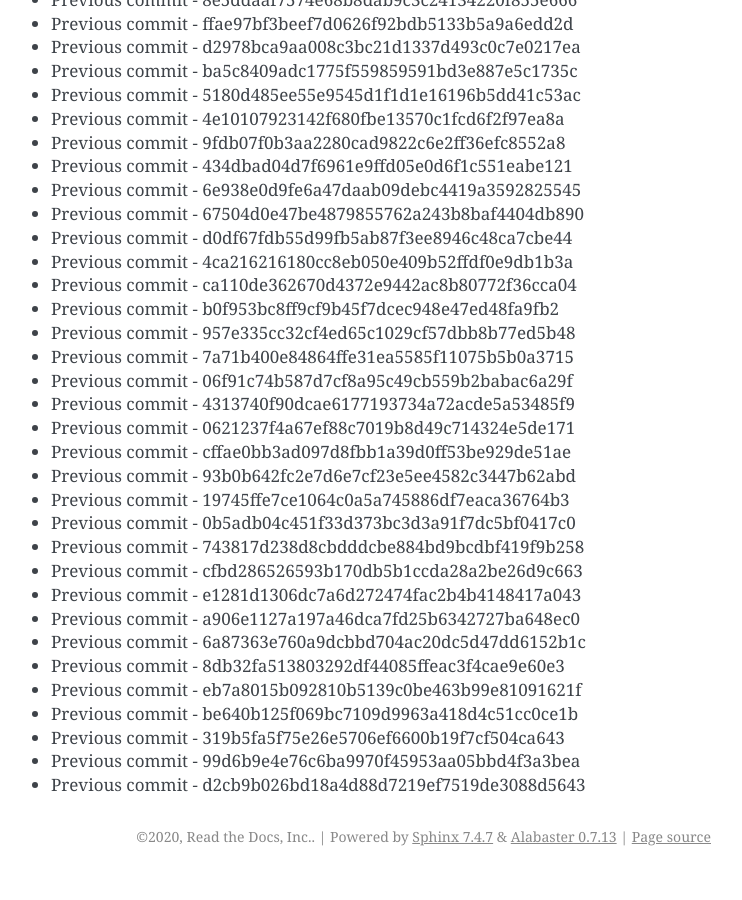
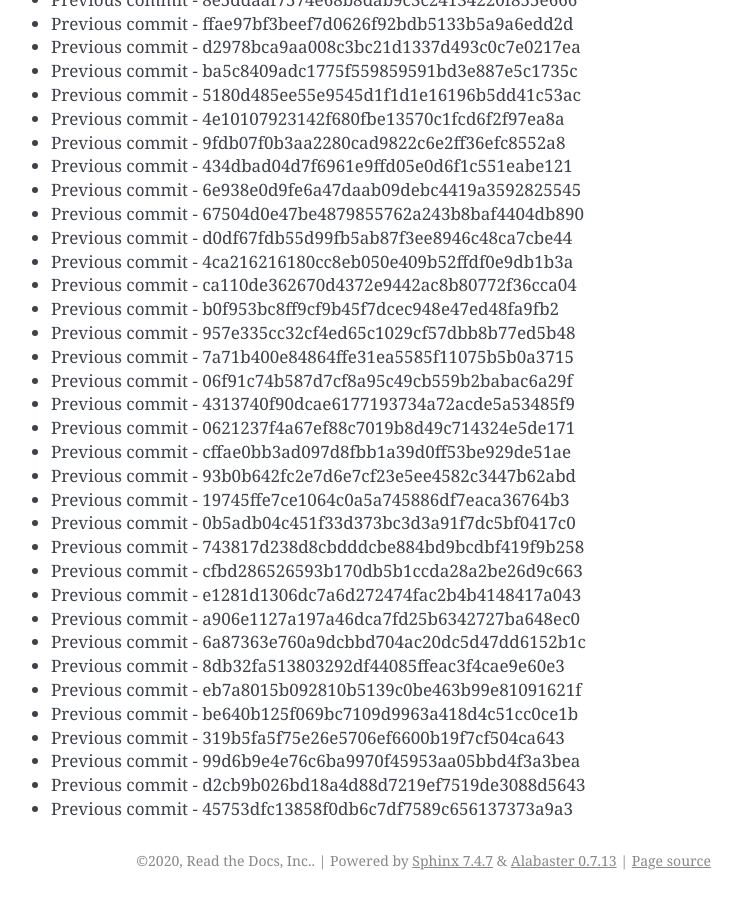
Before and after one commit to readthedocs/rtd-git-stresstest, a Sphinx documentation site: the page built from docs/updates.rst, in a window 1280 px wide and 900 px high, scrolled down 79233 px. Shown: the whole window, without its empty margins (399-1141 px from the left). Built offline with Sphinx 7.4.7, drawn with Linux system fonts in a browser that asks for light colours; before the commit the page ends 80109 px from its top, so only the background shows below that.

Commit message:
Generating commit from previous: 45753dfc13858f0db6c7df7589c656137373a9a3

```diff
--- a/docs/updates.rst
+++ b/docs/updates.rst
@@ -3361,3 +3361,4 @@ It can be tested for any performance characteristics.
 * Previous commit - 319b5fa5f75e26e5706ef6600b19f7cf504ca643
 * Previous commit - 99d6b9e4e76c6ba9970f45953aa05bbd4f3a3bea
 * Previous commit - d2cb9b026bd18a4d88d7219ef7519de3088d5643
+* Previous commit - 45753dfc13858f0db6c7df7589c656137373a9a3
```
